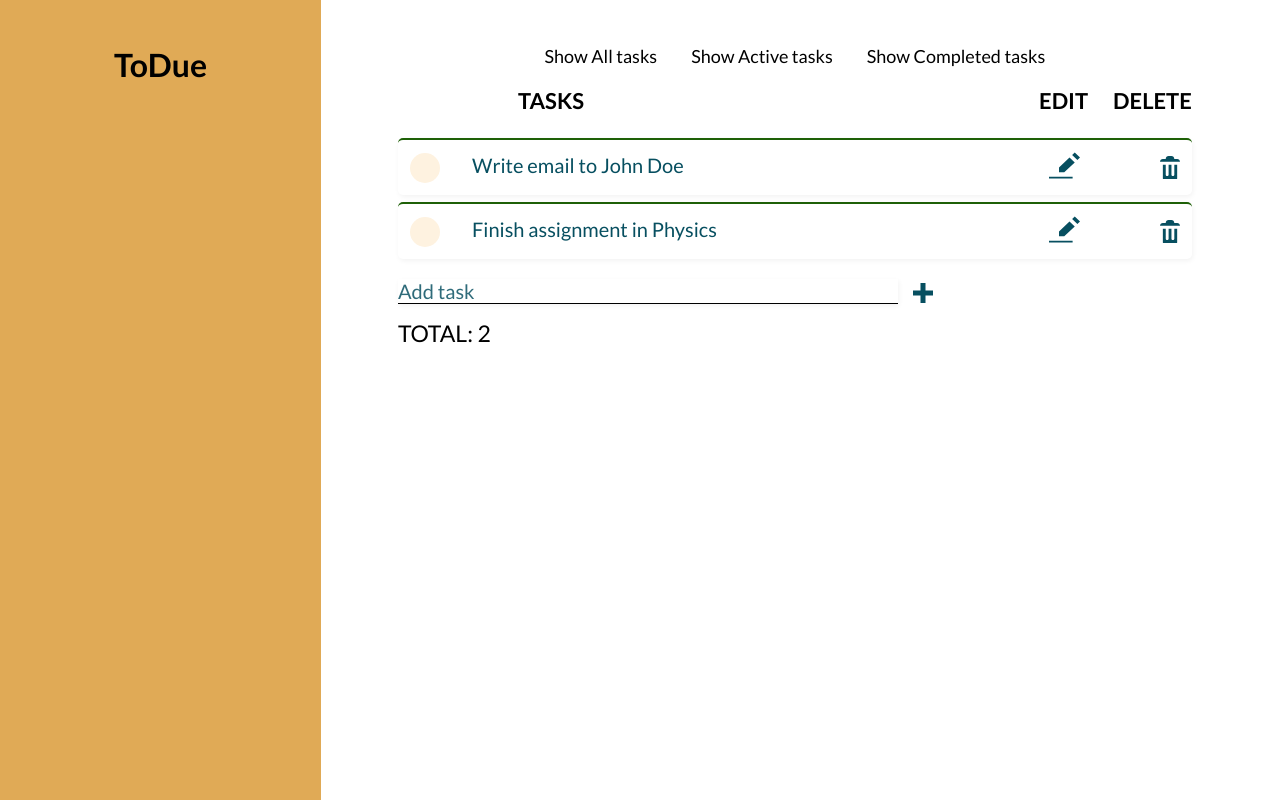
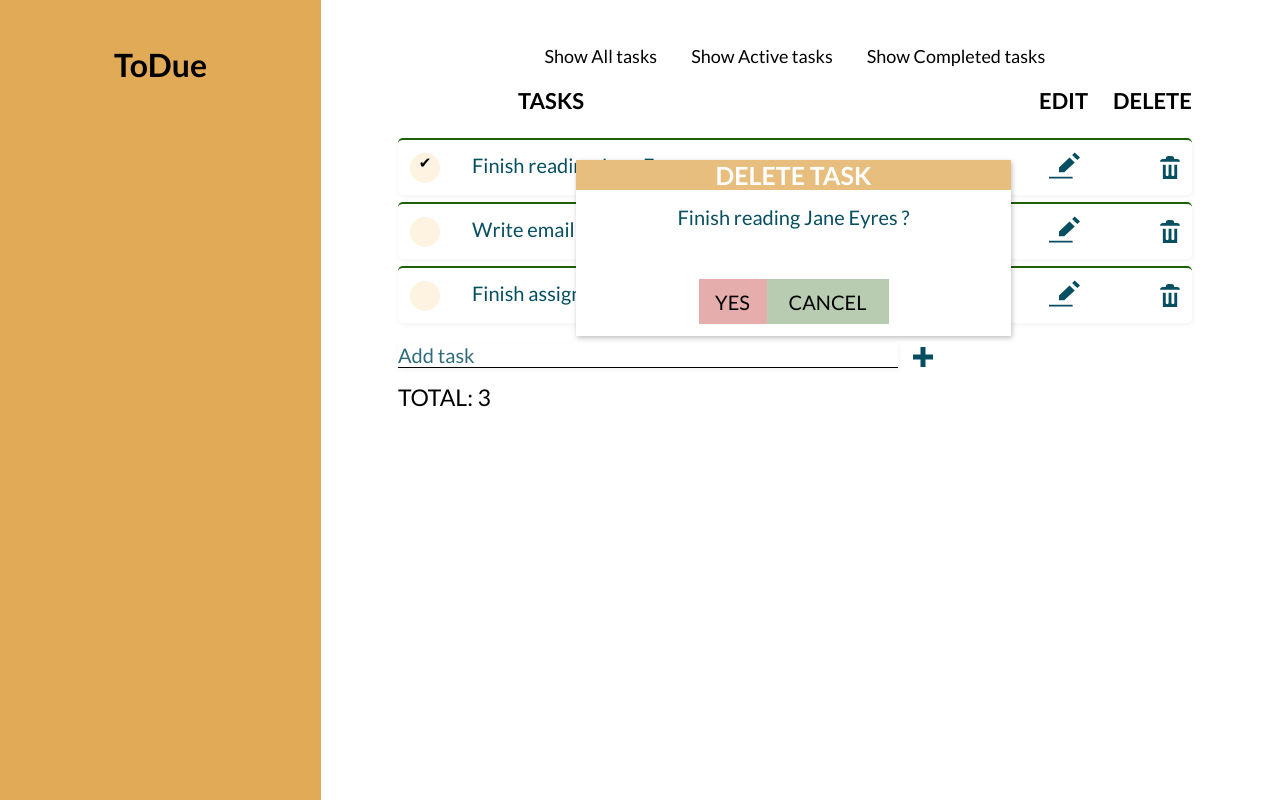
Before and after one commit to acdeguia/Todo-List, a React (Create React App) app in the folder todo-list/: page / in a window 1280 px wide. Both pictures are taken after a click on the picture 1169 px from the left and 167 px from the top of the page. Built offline with nearby package versions, Linux system fonts and the light colour scheme.

Commit message:
Add delete confirmation pop up

```diff
--- a/todo-list/src/App.js
+++ b/todo-list/src/App.js
@@ -18,7 +18,6 @@ const FILTER_NAMES = Object.keys(FILTER_MAP);
 
 function App(props) {
   const [tasks, setTasks] = useState(props.tasks);
-  const [showConfirmation, setShowConfirmation] = useState(false);
 
   function addTask(name) {
     const newTask = { id: `todo-${nanoid()}`, name, completed: false };
--- a/todo-list/src/components/Form.js
+++ b/todo-list/src/components/Form.js
@@ -2,8 +2,6 @@ import React, { useState } from "react";
 import Plus from '../images/plus.svg'
 
 function Form(props) {
-  const [showConfirmation, setShowConfirmation] = useState(false);
-
     const [name, setName] = useState('');
 
     function capitalizeFirstLetter(string) {
@@ -17,7 +15,7 @@ function Form(props) {
       function handleSubmit(e) {
         e.preventDefault();
 
-        if(name == ''){
+        if(name === ''){
           alert('empty')
         }else{
           props.addTask(capitalizeFirstLetter(name));
@@ -27,11 +25,6 @@ function Form(props) {
 
     return (
         <form onSubmit={handleSubmit}>
-          {/* <h2 className="label-wrapper">
-            <label htmlFor="new-todo-input" className="label__lg">
-              What needs to be done?
-            </label>
-          </h2> */}
           <input
           placeholder="Add task"
             type="text"
@@ -42,7 +35,7 @@ function Form(props) {
             value={name}
             onChange={handleChange}
           />
-          <button type="submit" className="btn btn__primary btn__lg">
+          <button type="submit" className="btn btn_add">
           <img alt="add button" src={Plus} />
           </button>
         </form>
--- a/todo-list/src/components/Todo.js
+++ b/todo-list/src/components/Todo.js
@@ -1,13 +1,18 @@
 import React, { useState } from "react";
-import Edit from '../images/edit.svg'
-import Delete from '../images/delete.svg'
+import Edit from "../images/edit.svg";
+import Delete from "../images/delete.svg";
 
 export default function Todo(props) {
-
-
   const [isEditing, setEditing] = useState(false);
 
   const [newName, setNewName] = useState("");
+
+  const [showConfirmation, setShowConfirmation] = useState(false);
+
+  function handleDelete(e) {
+    props.deleteTask(props.id);
+    setShowConfirmation(false);
+  }
 
   function handleChange(e) {
     setNewName(e.target.value);
@@ -23,12 +28,11 @@ export default function Todo(props) {
   const editingTemplate = (
     <form className="tasks" onSubmit={handleSubmit}>
       <div className="form-group">
-        <label className="todo-label" htmlFor={props.id}>
-
-        </label>
+        <label className="todo-label" htmlFor={props.id}></label>
         <input
           id={props.id}
           className="todo-text"
+          placeholder={`Rename ` + props.name}
           type="text"
           value={newName}
           onChange={handleChange}
@@ -62,13 +66,23 @@ export default function Todo(props) {
         </label>
       </div>
       <div className="edit-del">
-
         <img alt="edit icon" src={Edit} onClick={() => setEditing(true)} />
 
-
-          <img alt="delete icon" src={Delete}  onClick={() => props.deleteTask(props.id)} />
-
-
+        <img
+          alt="delete icon"
+          src={Delete}
+          onClick={() => setShowConfirmation(true)}
+        />
+        {showConfirmation && (
+          <div className="delete-pop-up">
+            <p className="delete-header">DELETE TASK</p>
+            <p className="task-name">{props.name}?</p>
+            <div className="btn-grp">
+              <button className="yes" onClick={handleDelete}>Yes</button>
+              <button className="cancel" onClick={() => setShowConfirmation(false)}>Cancel</button>
+            </div>
+          </div>
+        )}
       </div>
     </div>
   );
--- a/todo-list/src/index.css
+++ b/todo-list/src/index.css
@@ -44,7 +44,6 @@ border-radius: 5px;
 width: 100%;
 font-weight: 400;
 font-size: 20px;
-
 color: #074F60;
 }
 
@@ -172,3 +171,76 @@ margin-right: 15px;
 .input:focus {
     outline: 0;
 }
+
+.btn_add {
+    cursor: pointer;
+}
+
+.todo-text {
+    border: none;
+    outline: 0;
+    width: 300px;
+    font-weight: 400;
+font-size: 20px;
+color: #074F60;
+}
+
+.todo-text::placeholder {
+    font-size: 15px;
+}
+
+.delete-pop-up {
+    position: absolute;
+    top: 20%;
+    left: 45%;
+    width: 435px;
+height: 176px;
+background: #FFFFFF;
+box-shadow: 1px 2px 5px rgba(0, 0, 0, 0.25);
+
+}
+
+.delete-header {
+    font-size: 25px;
+    text-align: center;
+    align-self: stretch;
+    font-weight: 700;
+    background: #E7BE7D;
+    color: #FFFFFF;
+}
+
+.task-name {
+    font-size: 20px;
+    text-align: center;
+
+color: #074F60;
+align-self: stretch;
+height: 89px;
+padding-top: 15px;
+}
+
+.yes {
+    width: 68px;
+height: 45px;
+
+background: rgba(177, 0, 0, 0.32);
+font-weight: 400;
+font-size: 20px;
+line-height: 30px;
+text-align: center;
+text-transform: uppercase;
+}
+
+.cancel {
+    font-size: 20px;
+text-align: center;
+text-transform: uppercase;
+width: 122px;
+background: #B7CCB0;
+height: 45px;
+}
+
+.btn-grp {
+    display: flex;
+    justify-content: center;
+}
```
Also changed, not shown: todo-list/src/components/Delete.js (deleted, +0 -30 lines).
